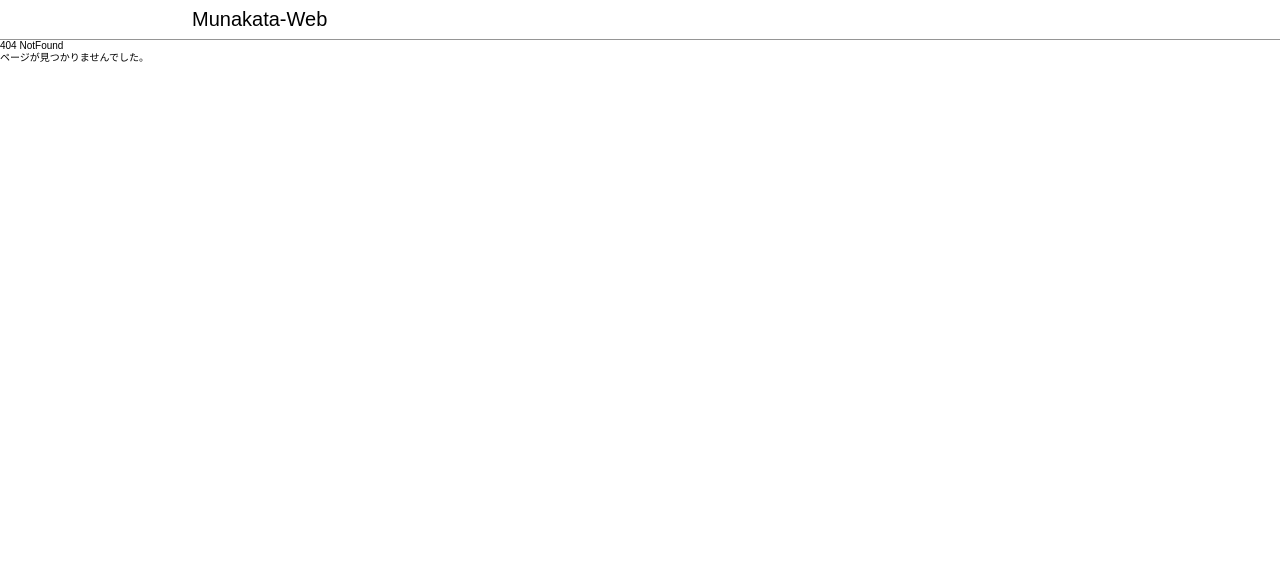
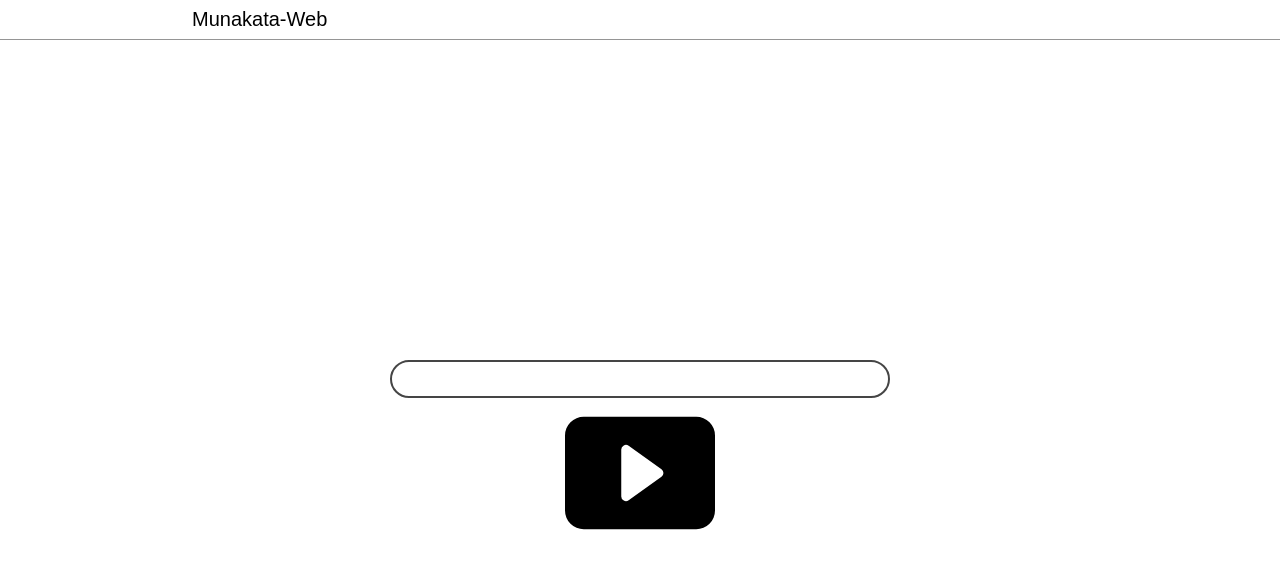
Before and after one commit to k20rs097/MNKT-Web, a React (Create React App) app in the folder React/mnkt-app/: page /mnkt in a window 1280 px wide. Before the commit this address had no page. Shown: the top 568 px of the page. Built offline with nearby package versions, Linux system fonts and the light colour scheme.

Commit message:
Update
Delete build directory

```diff
--- a/React/mnkt-app/src/App.js
+++ b/React/mnkt-app/src/App.js
@@ -12,9 +12,9 @@ const App = () => {
     <BrowserRouter>
       <Header />
       <Routes>
-        <Route path="/build" element={<EnterPasscode />}/>
-        <Route path="/build/player" element={<Player />}/>
-        <Route path="/build/edit" element={<EditQuestionnaire />}/>
+        <Route path="/mnkt" element={<EnterPasscode />}/>
+        <Route path="/mnkt/player" element={<Player />}/>
+        <Route path="/mnkt/edit" element={<EditQuestionnaire />}/>
         <Route path="/*" element={<NotFound />}/>
       </Routes>
     </BrowserRouter>
--- a/React/mnkt-app/src/js/components/EnterPasscode.js
+++ b/React/mnkt-app/src/js/components/EnterPasscode.js
@@ -10,7 +10,7 @@ const EnterPasscode = () => {
             <TextBox
               id={"passcode"}
             />
-            <Link to="/build/player" className="play-rectangle"><BsFillPlayBtnFill size={"15rem"}/></Link>
+            <Link to="/mnkt/player" className="play-rectangle"><BsFillPlayBtnFill size={"15rem"}/></Link>
         </div>
     );
 }
--- a/React/mnkt-app/src/js/components/Header.js
+++ b/React/mnkt-app/src/js/components/Header.js
@@ -5,7 +5,7 @@ const Header = () => {
         <div id="header" className="header">
             <div className="header-menu">
                 <h1 className="header-title">
-                    <Link to="/build">Munakata-Web</Link>
+                    <Link to="/mnkt">Munakata-Web</Link>
                 </h1>
             </div>
         </div>
```
Also changed, not shown: 15 other files (tests, documents, lock files or other folders).
